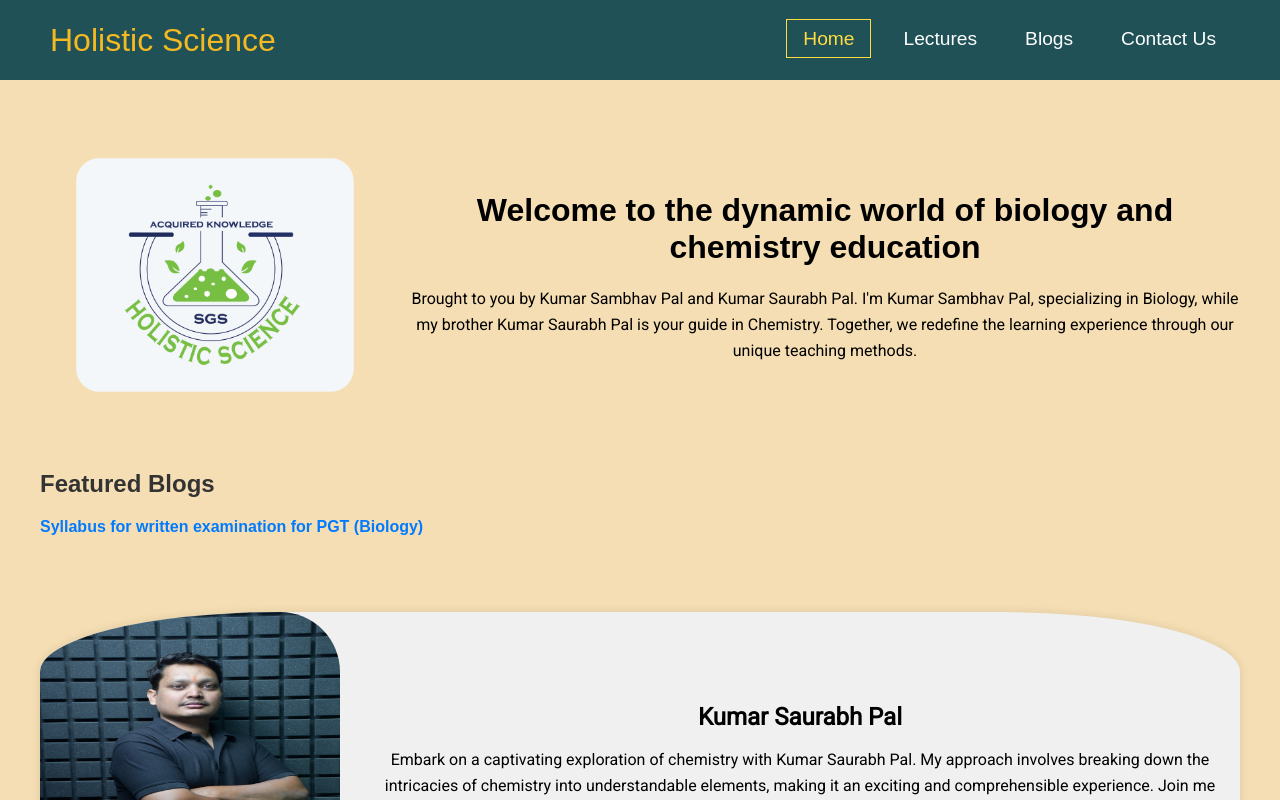
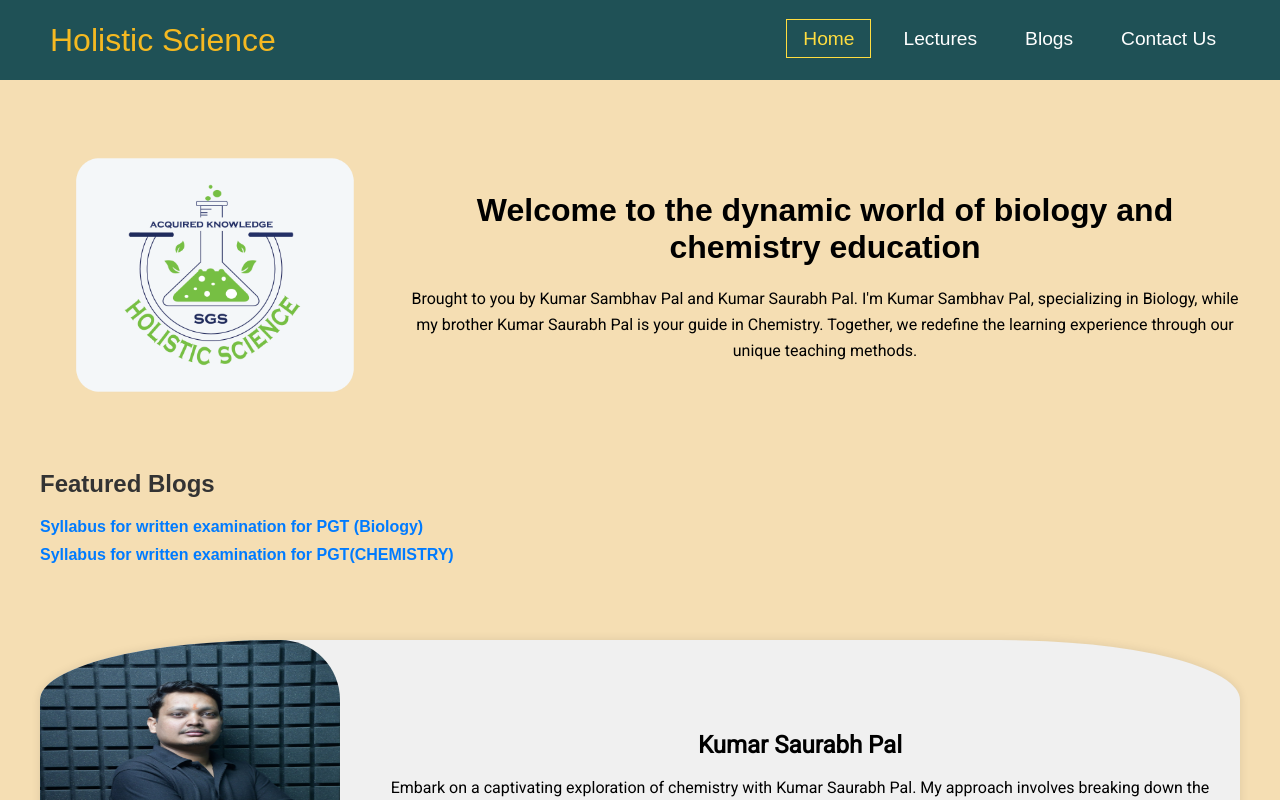
Before and after one commit to sumit7894/holisticscience, a React (Create React App) app: page / in a window 1280 px wide. Shown: the top 800 px of the page. Built offline with nearby package versions, Linux system fonts and the light colour scheme; the HTML template or start-up script is replaced by a standard one.

Commit message:
Added another featured blog

```diff
--- a/src/Components/HeroSection/Hero.js
+++ b/src/Components/HeroSection/Hero.js
@@ -3,7 +3,18 @@ import './hero.css'
 import LOGO from '../../Utils/icons/logo.png'
 const Hero = () => {
   const importantBlogs = [
-    { title: 'Syllabus for written examination for PGT (Biology)', link: 'https://www.holistic-science.org/blogs/4' },
+    {
+    title:
+    'Syllabus for written examination for PGT (Biology)',
+    link:
+    'https://www.holistic-science.org/blogs/4'
+    },
+    {
+      title:
+      'Syllabus for written examination for PGT(CHEMISTRY)',
+      link:
+      'https://www.holistic-science.org/blogs/5'
+    }
   ];
   return (
     <div className="home-page">
```
